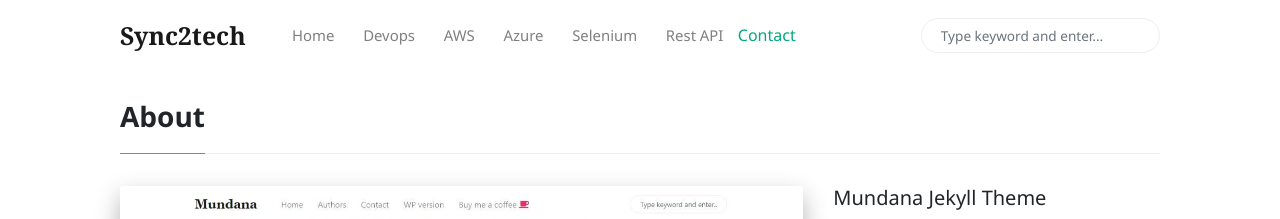
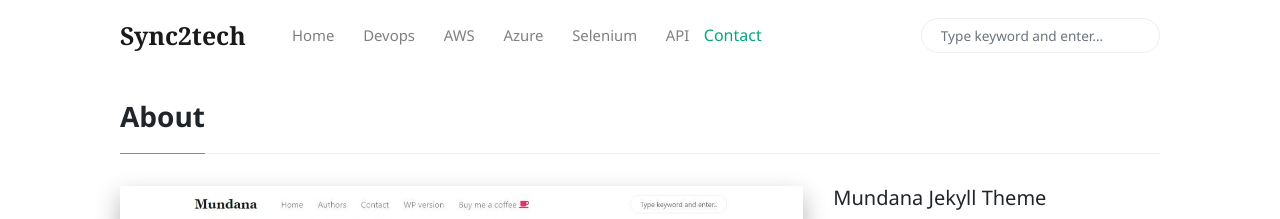
Before and after one commit to mohan-balakrishnan/sync2techold, a Jekyll site: the page built from _pages/about.md, in a window 1280 px wide. Shown: the top 219 px of the page. Built offline with Jekyll 4.4.1, drawn with Linux system fonts in a browser that asks for light colours; nearby versions of some CDN libraries.

Commit message:
Update menu-header.html

```diff
--- a/_includes/menu-header.html
+++ b/_includes/menu-header.html
@@ -16,8 +16,8 @@
 <a class="nav-link" href="#">Selenium</a>
 </li>
 <li class="nav-item">
-    <a class="nav-link" href="#">Rest API</a>
+    <a class="nav-link" href="#">API</a>
 </li>
 <li class="nav-item">
-<a class="{{site.baseurl}}/contact.html" href="{{site.baseurl}}/contact.html">Contact</a>
+<a  href="{{site.baseurl}}/contact.html">Contact</a>
 </li>
```
